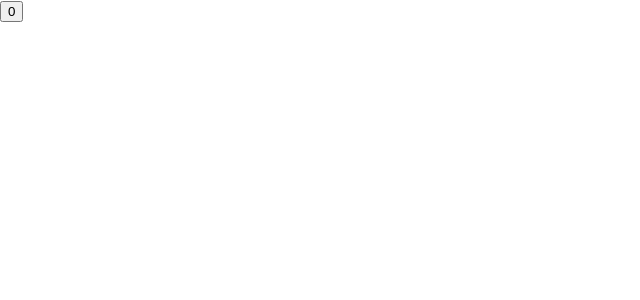
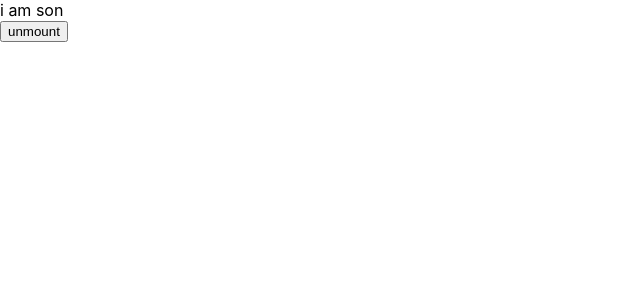
Before and after one commit to w1843008835/my_react_app4, a React (Create React App) app: page / in a window 1280 px wide. Shown: the top 300 px of the page, without its empty margins (0-640 px from the left). Built offline with nearby package versions, Linux system fonts and the light colour scheme.

Commit message:
Demo9 类组件生命周期函数 componentDidMount，componentWillUnmount

```diff
--- /dev/null
+++ b/src/Demo9.js
@@ -0,0 +1,31 @@
+import { Component, useState } from "react";
+
+class Son extends Component {
+    //声明周期函数
+    //组件渲染完毕执行一次 发送网络请求
+    componentDidMount() {
+        console.log("组件渲染完毕，请求发送起来")
+        //开启定时器
+        this.timer = setInterval(() => {
+            console.log("定时器运行中")
+        }, 1000)
+    }
+    //组件卸载时自动执行 副作用清理的工作 清除定时器 清除事件绑定
+    componentWillUnmount() {
+        console.log("组件son被卸载了")
+        //清除定时器
+        clearInterval(this.timer)
+    }
+    render() {
+        return <div>i am son </div>
+    }
+}
+function Demo9() {
+    const [show, setShow] = useState(true)
+    return (
+        <>{show && <Son />}
+            <button onClick={() => setShow(false)}>unmount</button>
+        </>
+    )
+}
+export default Demo9
--- a/src/index.js
+++ b/src/index.js
@@ -11,11 +11,13 @@ import Demo5 from './Demo5'
 import Demo6 from './Demo6'
 import Demo7 from './Demo7'
 import Counter from './Demo8'
+import Demo9 from './Demo9'
+
 
 const root = ReactDOM.createRoot(document.getElementById('root'));
 root.render(
   <React.StrictMode>
-    <Counter />
+    <Demo9 />
   </React.StrictMode>
 );
 
```
Also changed, not shown: 1 other file (tests, documents, lock files or other folders).
